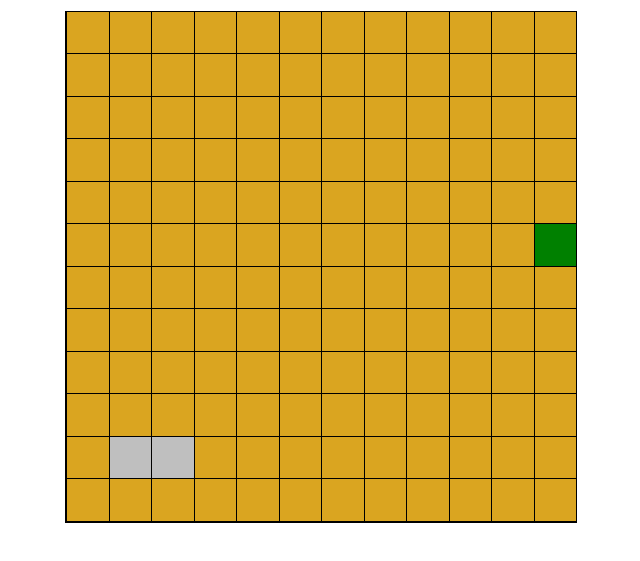
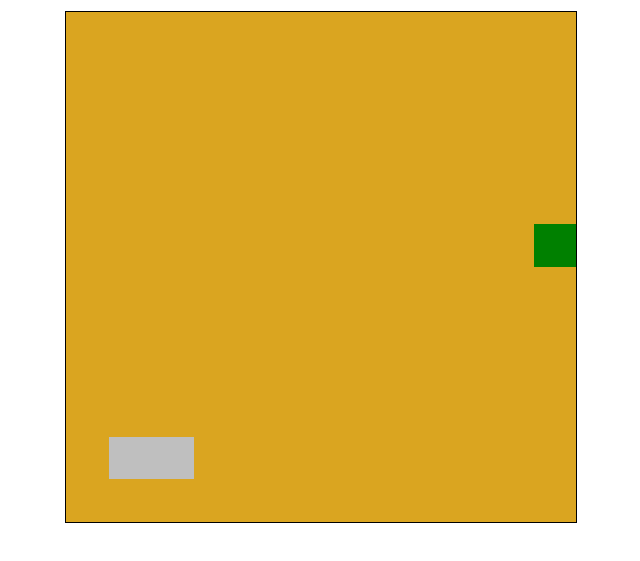
Before and after one commit to PavsterUK/snake-js, a plain HTML site: page index.html in a window 1280 px wide. Shown: the part 71-632 px from the top of the page, without its empty margins (319-959 px from the left). Drawn offline with nearby package versions, Linux system fonts and the light colour scheme.

Commit message:
grid lines removed

```diff
--- a/css/style.css
+++ b/css/style.css
@@ -29,7 +29,5 @@
 .square {
   padding: 0%;
   aspect-ratio: 1 / 1;
-  border-bottom: 1px solid black;
-  border-left: 1px solid black;
   background-color: goldenrod;
 }
```
